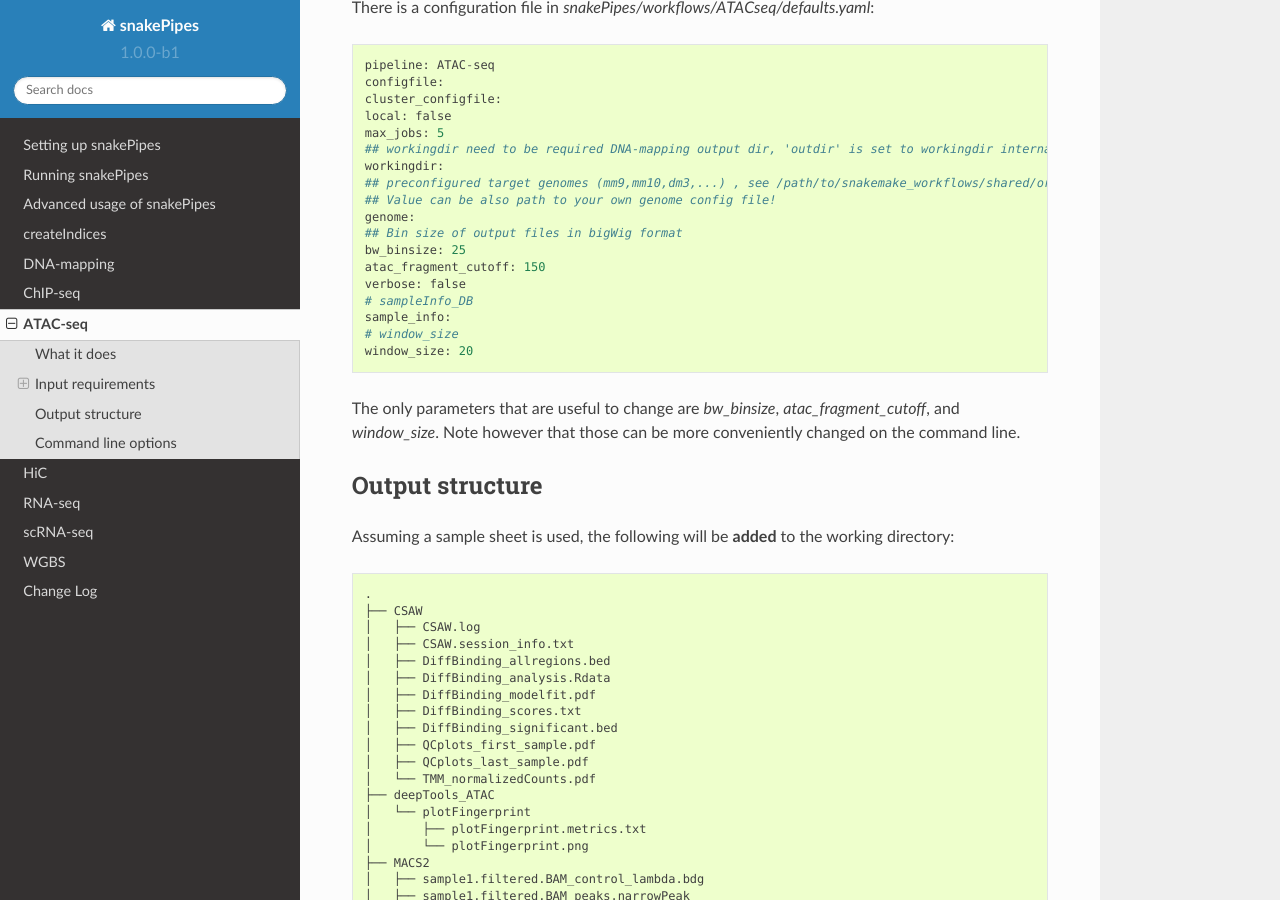
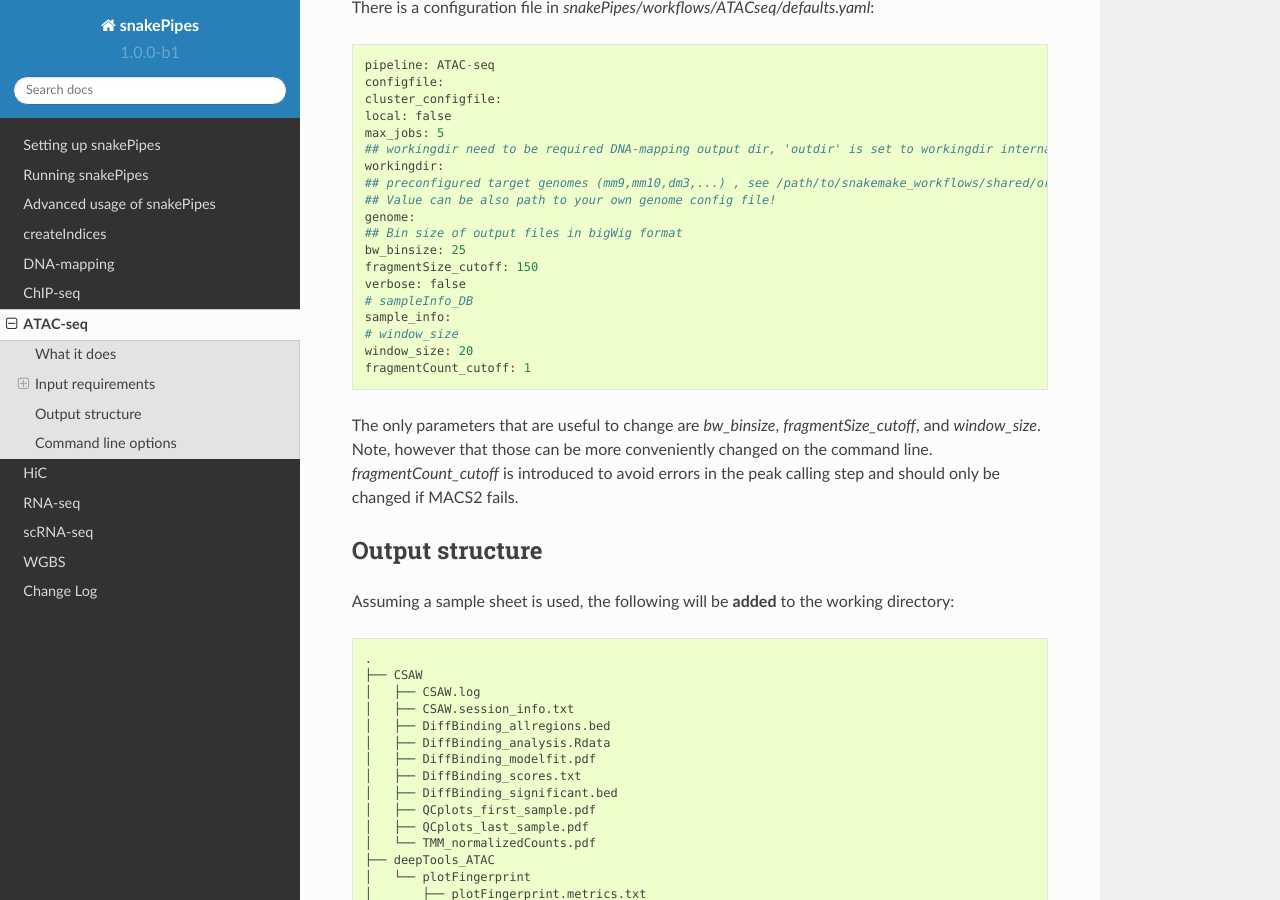
Before and after one commit to maxplanck-ie/snakepipes, a Sphinx documentation site: the page built from docs/content/workflows/ATAC-seq.rst, in a window 1280 px wide and 900 px high, scrolled down 2035 px. Built offline with Sphinx 7.4.7 and the Read the Docs theme 2.0.0, drawn with Linux system fonts in a browser that asks for light colours.

Commit message:
Atac.scaffold filter (#238)
* Added per scaffold fragment count filter

* Added parameter for fragment count filter

* Renamed variable for fragment size filtering

* Filtered BAM files are temp()

* Updated doc

```diff
--- a/docs/content/workflows/ATAC-seq.rst
+++ b/docs/content/workflows/ATAC-seq.rst
@@ -72,14 +72,17 @@ There is a configuration file in `snakePipes/workflows/ATACseq/defaults.yaml`::
     genome:
     ## Bin size of output files in bigWig format
     bw_binsize: 25
-    atac_fragment_cutoff: 150
+    fragmentSize_cutoff: 150
     verbose: false
     # sampleInfo_DB
     sample_info:
     # window_size
     window_size: 20
+    fragmentCount_cutoff: 1
 
-The only parameters that are useful to change are `bw_binsize`, `atac_fragment_cutoff`, and `window_size`. Note however that those can be more conveniently changed on the command line.
+The only parameters that are useful to change are `bw_binsize`, `fragmentSize_cutoff`, and `window_size`.
+Note, however that those can be more conveniently changed on the command line. `fragmentCount_cutoff` is
+introduced to avoid errors in the peak calling step and should only be changed if MACS2 fails.
 
 Output structure
 ----------------
```
Also changed, not shown: 3 other files.
